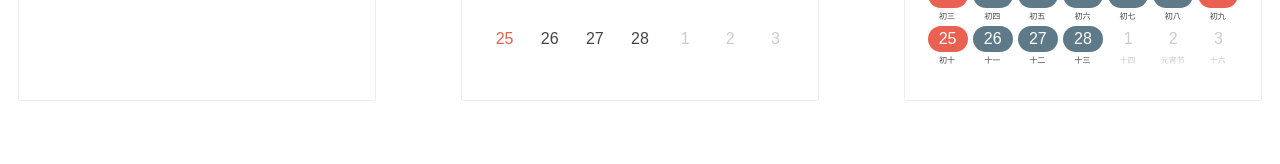
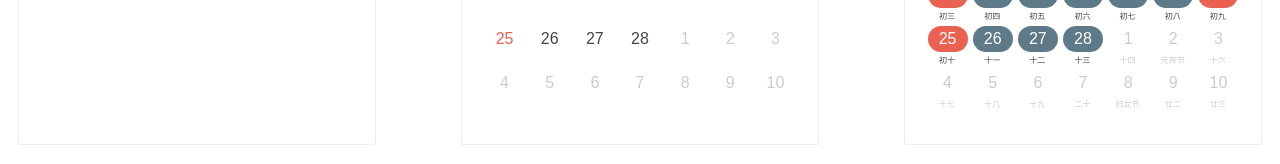
Before and after one commit to jinzhe/vue-calendar, a Vue app: page / in a window 1280 px wide. Shown: the part 259-423 px from the top of the page. Built offline with nearby package versions, Linux system fonts and the light colour scheme.

Commit message:
固定6行显示日期

```diff
--- a/src/calendar.vue
+++ b/src/calendar.vue
@@ -189,7 +189,7 @@ export default {
             let lastDayOfLastMonth = new Date(y, m, 0).getDate()     //最后一月的最后一天
             this.year = y
             let seletSplit = this.value
-            let i, line = 0,temp = []
+            let i, line = 0,temp = [],nextMonthPushDays = 1
             for (i = 1; i <= lastDateOfMonth; i++) {
                 let dow = new Date(y, m, i).getDay()
                 let k
@@ -294,8 +294,21 @@ export default {
                         ))
                         k++
                     }
+                    nextMonthPushDays=k
                 }
             } //end for
+
+            // 补充第六行让视觉稳定
+            if(line >=4){
+                temp[5] = []
+                for (let d=nextMonthPushDays; d <= nextMonthPushDays+6; d++) {
+                    temp[5].push(Object.assign(
+                        {day: d,disabled: true},
+                        this.getLunarInfo(this.month+2>11?this.year+1:this.year,this.month+2>11?1:this.month+2,d),
+                        this.getEvents(this.month+2>11?this.year+1:this.year,this.month+2>11?1:this.month+2,d),
+                    ))
+                }
+            }
             this.days = temp
         },
         // 获取农历信息
```
